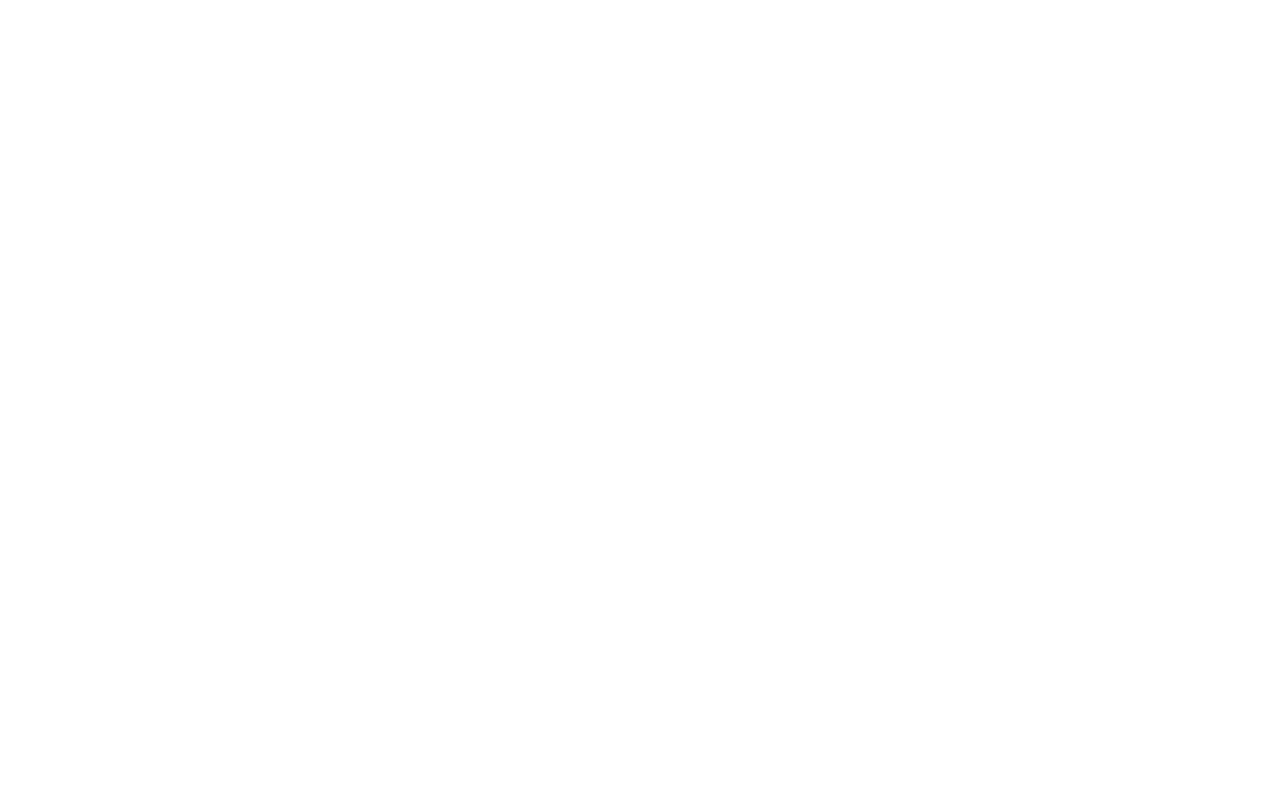
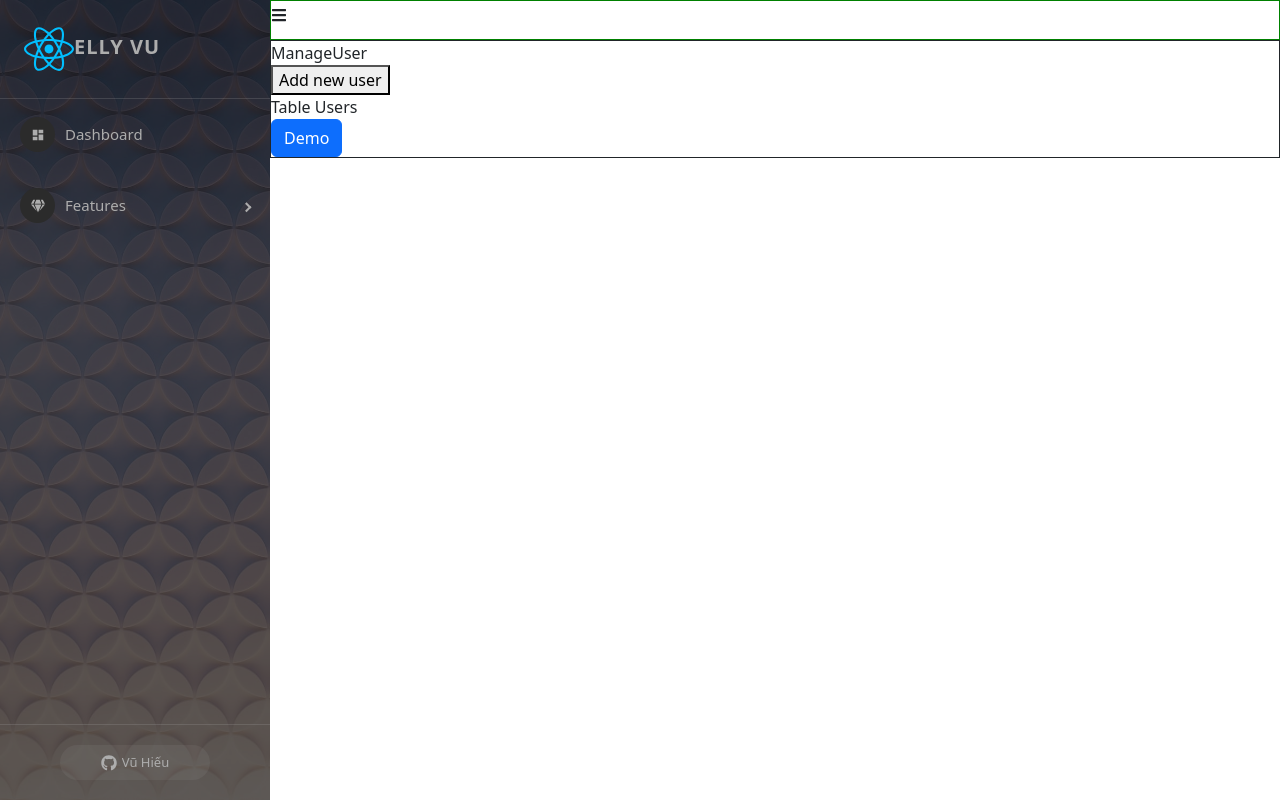
Before and after one commit to EllyVu/React-ultimate, a React (Create React App) app: page /admin/manage-users in a window 1280 px wide. Before the commit this address had no page. Built offline with nearby package versions, Linux system fonts and the light colour scheme.

Commit message:
init project

```diff
--- a/package.json
+++ b/package.json
@@ -6,15 +6,18 @@
     "@testing-library/jest-dom": "5.16.4",
     "@testing-library/react": "13.3.0",
     "@testing-library/user-event": "13.5.0",
+    "axios": "0.27.2",
     "bootstrap": "5.2.0",
     "react": "18.2.0",
     "react-bootstrap": "2.4.0",
     "react-dom": "18.2.0",
     "react-icons": "4.4.0",
+    "react-paginate": "8.1.3",
     "react-pro-sidebar": "0.7.1",
     "react-redux": "8.0.1",
     "react-router-dom": "6.3.0",
     "react-scripts": "5.0.1",
+    "react-toastify": "9.0.7",
     "redux": "4.2.0",
     "redux-devtools-extension": "2.13.9",
     "redux-thunk": "2.4.1",
--- a/src/App.scss
+++ b/src/App.scss
@@ -86,6 +86,7 @@
         color: white;
         padding: 0 20px;
         height: 50px;
+        border: none;
 
         &:hover {
           background: black;
--- a/src/components/Admin/Admin.js
+++ b/src/components/Admin/Admin.js
@@ -2,7 +2,7 @@
 import './Admin.scss';
 import { FaBars } from 'react-icons/fa';
 import { useState } from "react";
-
+import { Outlet } from "react-router-dom";
 const Admin = (props) => {
     const [collapsed, setCollapsed] = useState(false);
 
@@ -12,8 +12,12 @@
                 <SideBar collapsed={collapsed} />
             </div>
             <div className="admin-content">
-                <FaBars onClick={() => setCollapsed(!collapsed)} />
-                content goes here
+                <div className="admin-header">
+                    <FaBars onClick={() => setCollapsed(!collapsed)} />
+                </div>
+                <div className="admin-main">
+                    <Outlet />
+                </div>
             </div>
         </div>
     )
--- a/src/components/Admin/Admin.scss
+++ b/src/components/Admin/Admin.scss
@@ -6,4 +6,17 @@
             height: 100vh !important;
         }
     }
+
+    .admin-content {
+        width: 100%;
+
+        .admin-header {
+            height: 40px;
+            border: 1px solid green;
+        }
+
+        .admin-main {
+            border: 1px solid;
+        }
+    }
 }
--- /dev/null
+++ b/src/components/Admin/Content/Dashbroad.js
@@ -0,0 +1,8 @@
+const Dashboard = (props) => {
+    return (
+        <div>
+            Dashboard
+        </div>
+    )
+}
+export default Dashboard;
--- /dev/null
+++ b/src/components/Admin/Content/ManageUser.js
@@ -0,0 +1,24 @@
+import ModalCreateUser from "./ModalCreateUser";
+import './ManageUser.scss';
+
+const ManageUser = (props) => {
+    return (
+        <div className="manage-user-container">
+            <div className="title ">
+                ManageUser
+            </div>
+            <div className="users-content">
+                <div>
+                    <button>Add new user</button>
+                </div>
+                <div>
+                    Table Users
+
+                </div>
+                <ModalCreateUser />
+            </div>
+
+        </div >
+    )
+}
+export default ManageUser;
--- /dev/null
+++ b/src/components/Admin/Content/ManageUser.scss
@@ -0,0 +1,40 @@
+.manage-user-container {
+    .title {}
+
+    .user-content {}
+}
+
+.modal-add-user {
+    .img-preview {
+        height: 200px;
+        border: 1px dashed #ccc;
+        border-radius: 8px;
+        display: flex;
+        align-items: center;
+        color: #ccc;
+        justify-content: center;
+
+        img {
+            max-width: 100%;
+            max-height: 100%;
+        }
+
+    }
+
+    .label-upload {
+        width: fit-content;
+        display: flex;
+        align-items: center;
+        gap: 5px;
+        border: 1px solid red;
+        padding: 5px 10px;
+        border-radius: 5px;
+        background: #aebcbf;
+        border: none;
+        cursor: pointer;
+
+        &:hover {
+            background: #5f6c79;
+        }
+    }
+}
--- /dev/null
+++ b/src/components/Admin/Content/ModalCreateUser.js
@@ -0,0 +1,114 @@
+import React, { useState } from 'react';
+import Button from 'react-bootstrap/Button';
+import Modal from 'react-bootstrap/Modal';
+import { BsPlusCircle } from 'react-icons/bs'
+const ModalCreateUser = () => {
+    const [show, setShow] = useState(false);
+
+    const handleClose = () => setShow(false);
+    const handleShow = () => setShow(true);
+
+    const [email, setEmail] = useState("");
+    const [password, setPassword] = useState("");
+    const [username, setUsername] = useState("");
+    const [role, setRole] = useState("USER");
+    const [image, setImage] = useState("");
+    const [previewImage, setPreviewImage] = useState("")
+
+    const handleUploadImage = (event) => {
+        if (event.target && event.target.files && event.target.files[0]) {
+            setPreviewImage(URL.createObjectURL(event.target.files[0]))
+            setImage(event.target.files[0])
+        } else {
+            setPreviewImage('')
+        }
+    }
+    return (
+        <>
+            <Button variant="primary" onClick={handleShow} >
+                Demo
+            </Button>
+
+            <Modal
+                show={show}
+                onHide={handleClose}
+                size="xl"
+                backdrop='static'
+                className='modal-add-user'
+            >
+                <Modal.Header closeButton>
+                    <Modal.Title>Add New User</Modal.Title>
+                </Modal.Header>
+                <Modal.Body>
+                    <form className="row g-3">
+                        <div className="col-md-6">
+                            <label className="form-label" >Email</label>
+                            <input
+                                type="email"
+                                className="form-control"
+                                placeholder='hieuv6653@gmail.com'
+                                value={email}
+                                onChange={(event) => setEmail(event.target.value)}
+                            />
+                        </div>
+                        <div className="col-md-6">
+                            <label className="form-label">Password</label>
+                            <input
+                                type="password"
+                                className="form-control"
+                                value={password}
+                                onChange={(event) => setPassword(event.target.value)}
+                            />
+                        </div>
+                        <div className="col-12">
+                            <label className="form-label">Username</label>
+                            <input
+                                type="text"
+                                className="form-control"
+                                placeholder="Kevin DeBruyne.."
+                                value={username}
+                                onChange={(event) => setUsername(event.target.value)}
+                            />
+                        </div>
+                        <div className="col-md-4">
+                            <label className="form-label">Role</label>
+                            <select className="form-select" onChange={(event) => setRole(event.target.value)}>
+                                <option value='USER'>USER</option>
+                                <option value="ADMIN">ADMIN</option>
+                            </select>
+                        </div>
+                        <div className='col-md-12'>
+
+                            <label className="form-label label-upload" htmlFor='labelUpload'>
+                                <BsPlusCircle /> Upload File Image
+                            </label>
+                            <input
+                                type='file'
+                                id='labelUpload'
+                                hidden
+                                onChange={(event) => handleUploadImage(event)}
+                            />
+                        </div>
+                        <div className='col-md-12 img-preview'>
+                            {previewImage ?
+                                <img src={previewImage} />
+                                :
+                                <span>Preview Image</span>
+                            }
+                        </div>
+
+                    </form>
+                </Modal.Body>
+                <Modal.Footer>
+                    <Button variant="secondary" onClick={handleClose}>
+                        Close
+                    </Button>
+                    <Button variant="primary" onClick={handleClose}>
+                        Save
+                    </Button>
+                </Modal.Footer>
+            </Modal>
+        </>
+    );
+}
+export default ModalCreateUser;
--- a/src/components/Admin/SideBar.js
+++ b/src/components/Admin/SideBar.js
@@ -8,10 +8,11 @@
     SidebarFooter,
     SidebarContent,
 } from 'react-pro-sidebar';
-
-import { FaTachometerAlt, FaGem, FaList, FaGithub, FaRegLaughWink, FaHeart } from 'react-icons/fa';
+import { FaTachometerAlt, FaGem, FaList, FaGithub, FaRegLaughWink, FaHeart, FaReact } from 'react-icons/fa';
 import sidebarBg from '../../assets/bgsidebar.jpg';
-
+import { MdDashboard } from 'react-icons/md';
+import './SideBar.scss'
+import { Link } from 'react-router-dom';
 
 const SideBar = (props) => {
     const { image, collapsed, toggled, handleToggleSidebar } = props;
@@ -30,35 +31,40 @@
                             padding: '24px',
                             textTransform: 'uppercase',
                             fontWeight: 'bold',
-                            fontSize: 14,
+                            fontSize: 20,
                             letterSpacing: '1px',
                             overflow: 'hidden',
                             textOverflow: 'ellipsis',
                             whiteSpace: 'nowrap',
+                            gap: '5px'
                         }}
                     >
-                        EllyVu
+                        <FaReact size={'2.5em'} color={'00bfff'} pad />
+
+                        Elly Vu
                     </div>
                 </SidebarHeader>
 
                 <SidebarContent>
                     <Menu iconShape="circle">
                         <MenuItem
-                            icon={<FaTachometerAlt />}
-                            suffix={<span className="badge red">New</span>}
+                            icon={<MdDashboard />}
                         >
-                            dashboard
+                            Dashboard
+                            <Link to='/admin' />
                         </MenuItem>
-                        <MenuItem icon={<FaGem />}> components </MenuItem>
                     </Menu>
                     <Menu iconShape="circle">
                         <SubMenu
-                            suffix={<span className="badge yellow">3</span>}
-                            icon={<FaRegLaughWink />}
+                            icon={<FaGem />}
+                            title="Features"
                         >
-                            <MenuItem> 1</MenuItem>
-                            <MenuItem> 2</MenuItem>
-                            <MenuItem> 3</MenuItem>
+                            <MenuItem>
+                                Quản lý User
+                                <Link to='/admin/manage-users' />
+                            </MenuItem>
+                            <MenuItem>Quản lý người dùng</MenuItem>
+                            <MenuItem>Quản lý câu hỏi</MenuItem>
                         </SubMenu>
 
                     </Menu>
@@ -72,14 +78,14 @@
                         }}
                     >
                         <a
-                            href="https://github.com/azouaoui-med/react-pro-sidebar"
+                            href="https://github.com/EllyVu"
                             target="_blank"
                             className="sidebar-btn"
                             rel="noopener noreferrer"
                         >
                             <FaGithub />
                             <span style={{ whiteSpace: 'nowrap', textOverflow: 'ellipsis', overflow: 'hidden' }}>
-                                viewSource
+                                Vũ Hiếu
                             </span>
                         </a>
                     </div>
--- /dev/null
+++ b/src/components/Admin/SideBar.scss
@@ -0,0 +1,32 @@
+.sidebar-btn-wrapper {
+    display: flex;
+    align-items: center;
+    justify-content: center;
+
+    .sidebar-btn {
+        transition: width 0.3s;
+        width: 150px;
+        padding: 1px 5px;
+        border-radius: 40px;
+        background: rgba(255, 255, 255, 0.05);
+        color: #adadad;
+        text-decoration: none;
+        margin: 0 auto;
+        height: 35px;
+        display: flex;
+        align-items: center;
+        justify-content: center;
+        text-overflow: ellipsis;
+        overflow: hidden;
+
+        span {
+            margin-left: 5px;
+            font-size: 13px;
+        }
+
+        &:hover {
+            color: #dee2ec;
+            ;
+        }
+    }
+}
--- a/src/index.js
+++ b/src/index.js
@@ -9,6 +9,8 @@
 import Admin from './components/Admin/Admin';
 import User from './components/User/User';
 import HomePage from './components/Home/HomePage';
+import ManageUser from './components/Admin/Content/ManageUser';
+import Dashboard from './components/Admin/Content/Dashbroad';
 
 const root = ReactDOM.createRoot(document.getElementById('root'));
 root.render(
@@ -22,7 +24,10 @@
 
         </Route >\
 
-        <Route path='admin' element={<Admin />} />
+        <Route path='/admin' element={<Admin />} >
+          <Route index element={<Dashboard />} />
+          <Route path='manage-users' element={<ManageUser />} />
+        </Route>
       </Routes>
     </BrowserRouter>
 
```
Also changed, not shown: 1 other file (tests, documents, lock files or other folders).
